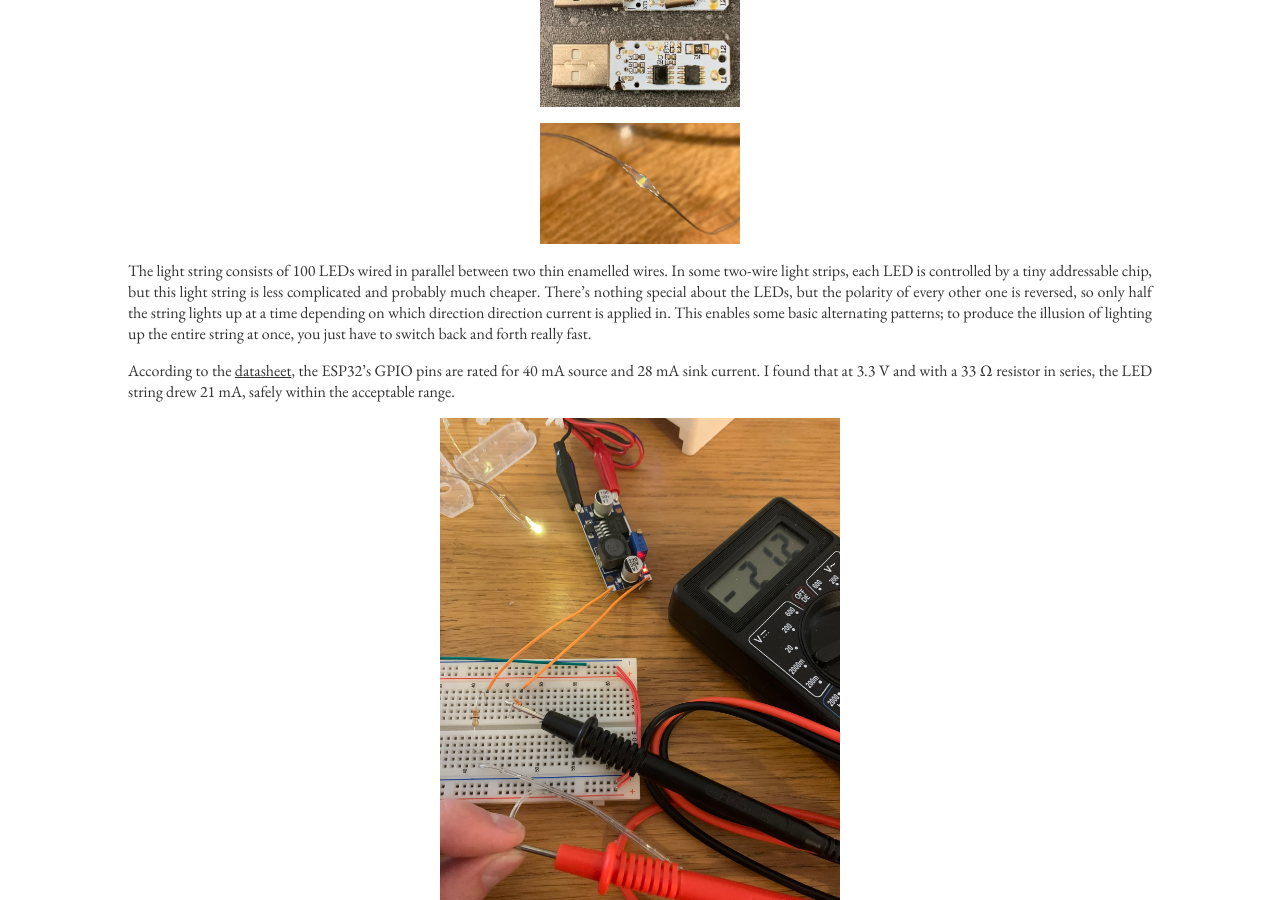
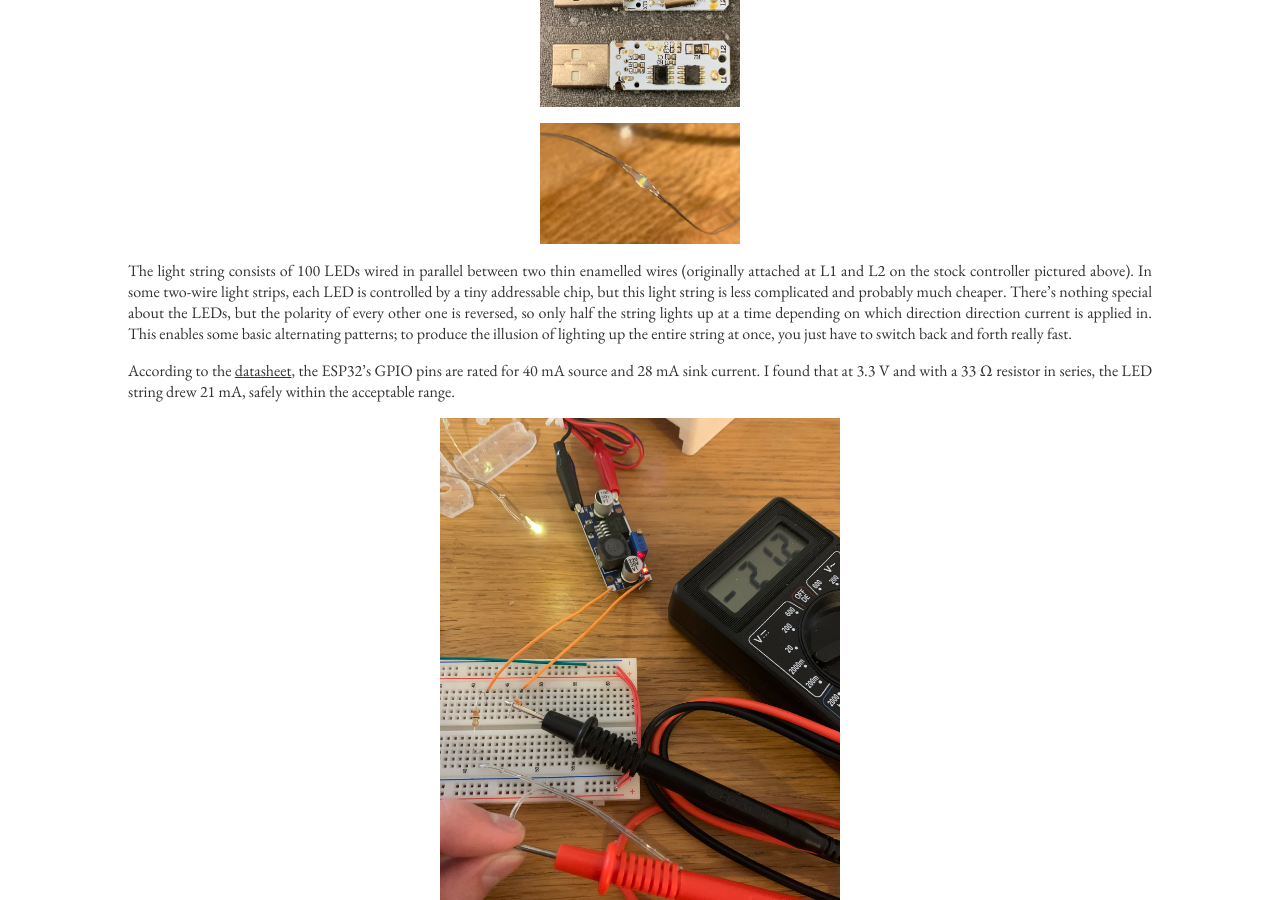
Before and after one commit to sjahu/sjahu.github.io, a Jekyll site: the page built from blog/_posts/2022-11-01-twinkle-lights.md, in a window 1280 px wide and 900 px high, scrolled down 824 px. Built offline with Jekyll 4.4.1, drawn with Linux system fonts in a browser that asks for light colours.

Commit message:
Add sentence clarifying controller picture in twinkle lights

```diff
--- a/blog/_posts/2022-11-01-twinkle-lights.md
+++ b/blog/_posts/2022-11-01-twinkle-lights.md
@@ -20,7 +20,7 @@ Since I had ESP32 dev boards and recent experience with HomeKit left over from m
 
 {% image /assets/images/blog/2022-11-01/led.jpg tiny %}
 
-The light string consists of 100 LEDs wired in parallel between two thin enamelled wires. In some two-wire light strips, each LED is controlled by a tiny addressable chip, but this light string is less complicated and probably much cheaper. There's nothing special about the LEDs, but the polarity of every other one is reversed, so only half the string lights up at a time depending on which direction direction current is applied in. This enables some basic alternating patterns; to produce the illusion of lighting up the entire string at once, you just have to switch back and forth really fast.
+The light string consists of 100 LEDs wired in parallel between two thin enamelled wires (originally attached at L1 and L2 on the stock controller pictured above). In some two-wire light strips, each LED is controlled by a tiny addressable chip, but this light string is less complicated and probably much cheaper. There's nothing special about the LEDs, but the polarity of every other one is reversed, so only half the string lights up at a time depending on which direction direction current is applied in. This enables some basic alternating patterns; to produce the illusion of lighting up the entire string at once, you just have to switch back and forth really fast.
 
 According to the [datasheet](https://www.espressif.com/sites/default/files/documentation/esp32_datasheet_en.pdf), the ESP32's GPIO pins are rated for 40 mA source and 28 mA sink current. I found that at 3.3 V and with a 33 Ω resistor in series, the LED string drew 21 mA, safely within the acceptable range.
 
```
